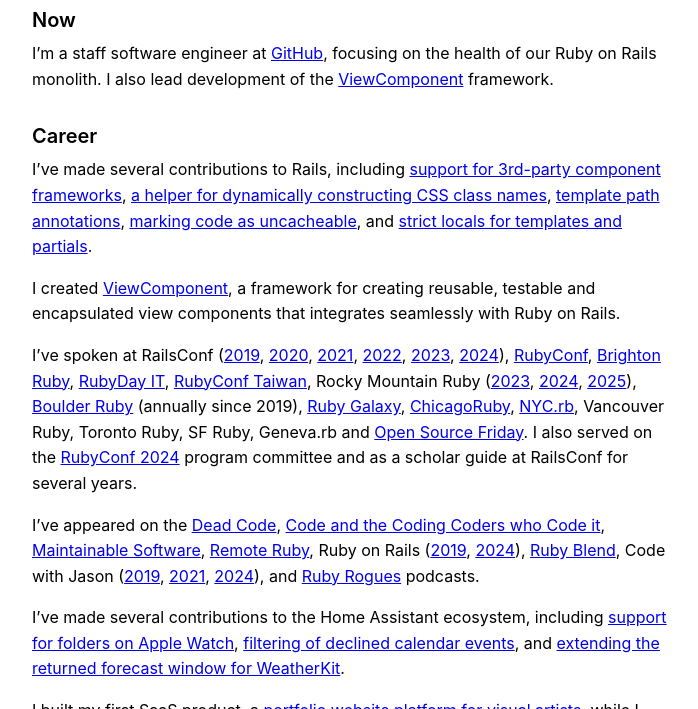
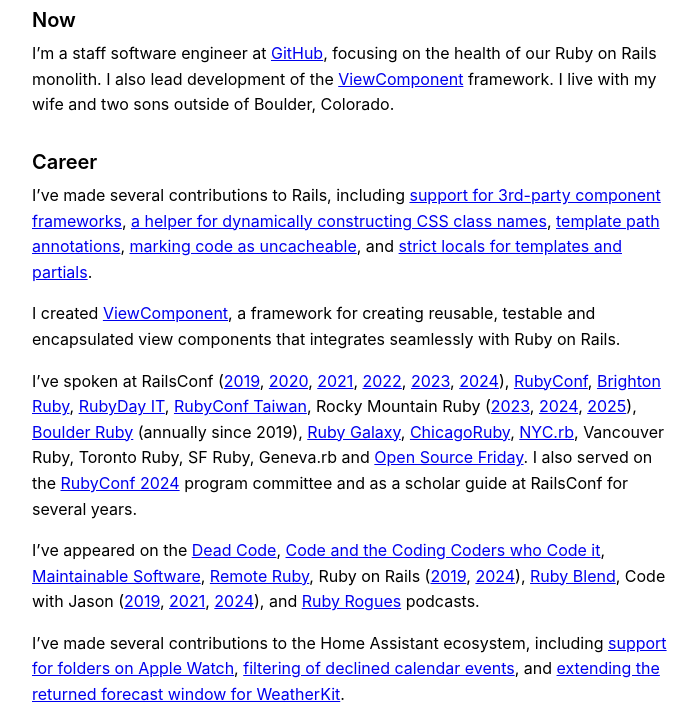
Before and after one commit to joelhawksley/identity, a Jekyll site: the page built from index.md, in a window 1280 px wide and 900 px high, scrolled down 494 px, cut to the strip 191-900 px from the top of the window. Shown: the whole strip, without its empty margins (288-986 px from the left). Built offline with Jekyll 4.4.1, drawn with Linux system fonts in a browser that asks for light colours.

Commit message:
add location to about

```diff
--- a/index.md
+++ b/index.md
@@ -10,7 +10,7 @@
 
 ## Now
 
-I'm a staff software engineer at [GitHub](https://github.com/joelhawksley), focusing on the health of our Ruby on Rails monolith. I also lead development of the [ViewComponent](https://github.com/github/view_component) framework.
+I'm a staff software engineer at [GitHub](https://github.com/joelhawksley), focusing on the health of our Ruby on Rails monolith. I also lead development of the [ViewComponent](https://github.com/github/view_component) framework. I live with my wife and two sons outside of Boulder, Colorado.
 
 ## Career
 
```
